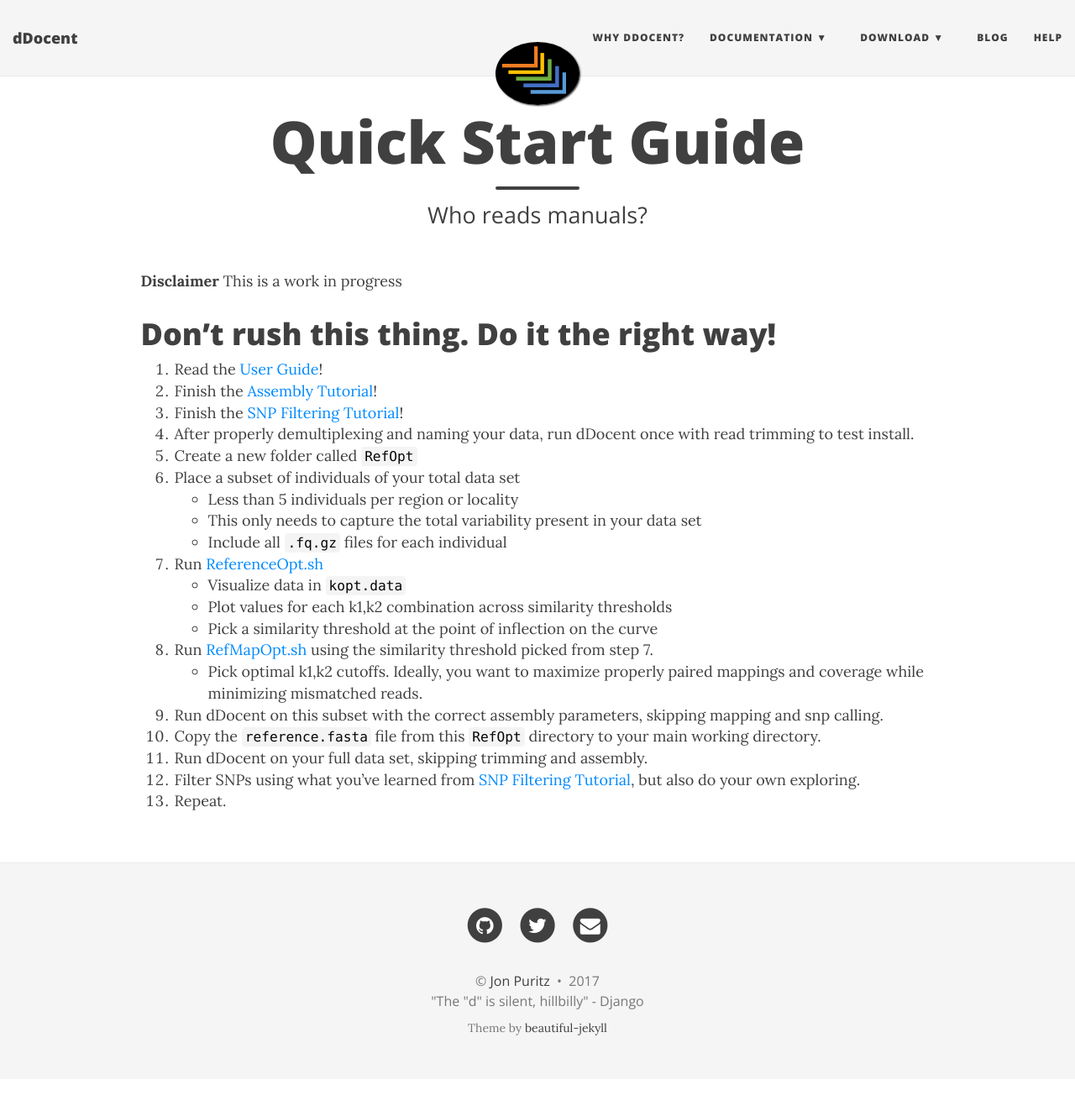
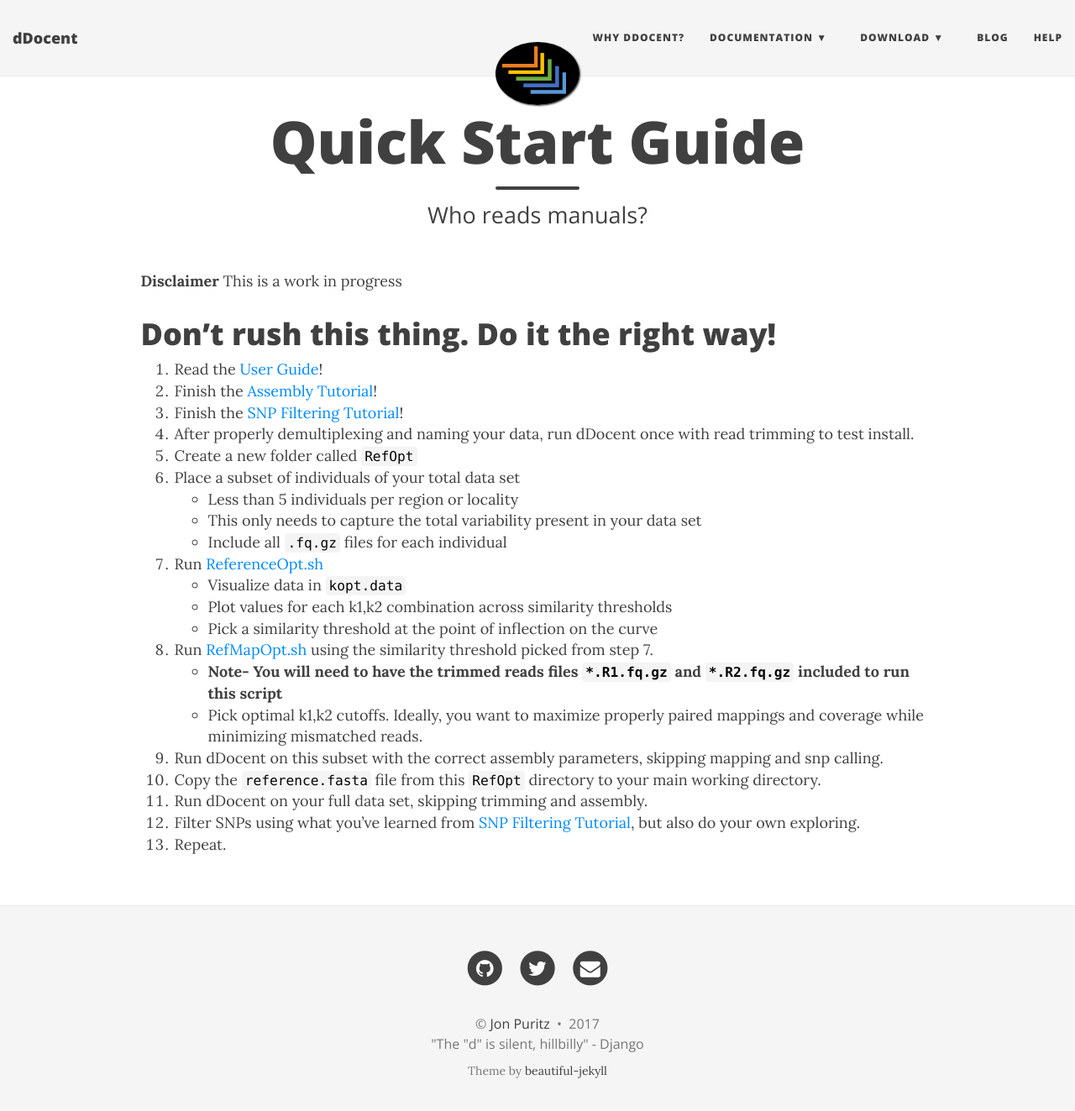
Before and after one commit to jpuritz/dDocent, a Jekyll site: the page built from quick.md, in a window 1280 px wide and 1336 px high. Shown: the top 1323 px of the window at 84% size. Built offline with Jekyll 4.4.1, drawn with Linux system fonts in a browser that asks for light colours; nearby versions of some CDN libraries.

Commit message:
Update quick.md

```diff
--- a/quick.md
+++ b/quick.md
@@ -23,6 +23,7 @@
     * Plot values for each k1,k2 combination across similarity thresholds
     * Pick a similarity threshold at the point of inflection on the curve
 8. Run [RefMapOpt.sh](https://github.com/jpuritz/dDocent/blob/master/scripts/RefMapOpt.sh) using the similarity threshold picked from step 7.
+  * **Note- You will need to have the trimmed reads files `*.R1.fq.gz` and `*.R2.fq.gz` included to run this script**
   * Pick optimal k1,k2 cutoffs.  Ideally, you want to maximize properly paired mappings and coverage while minimizing mismatched reads.
 9. Run dDocent on this subset with the correct assembly parameters, skipping mapping and snp calling.
 10. Copy the `reference.fasta` file from this `RefOpt` directory to your main working directory.
```
